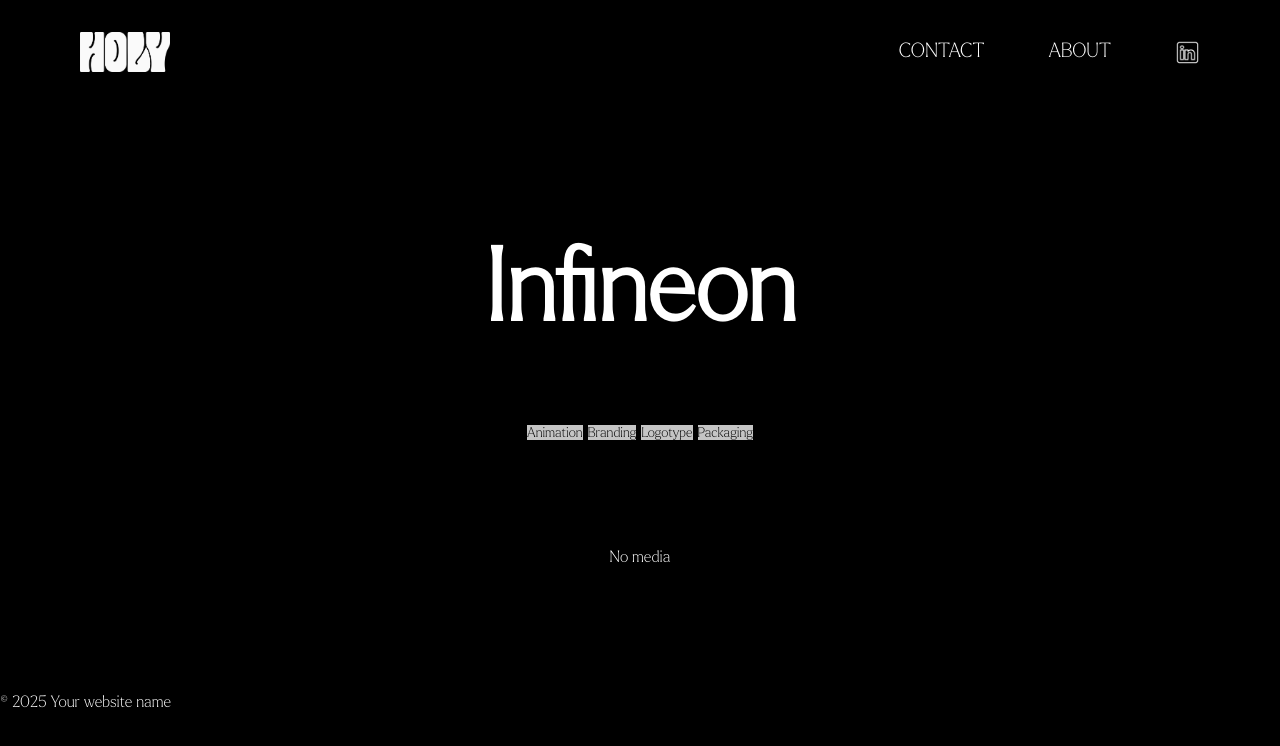
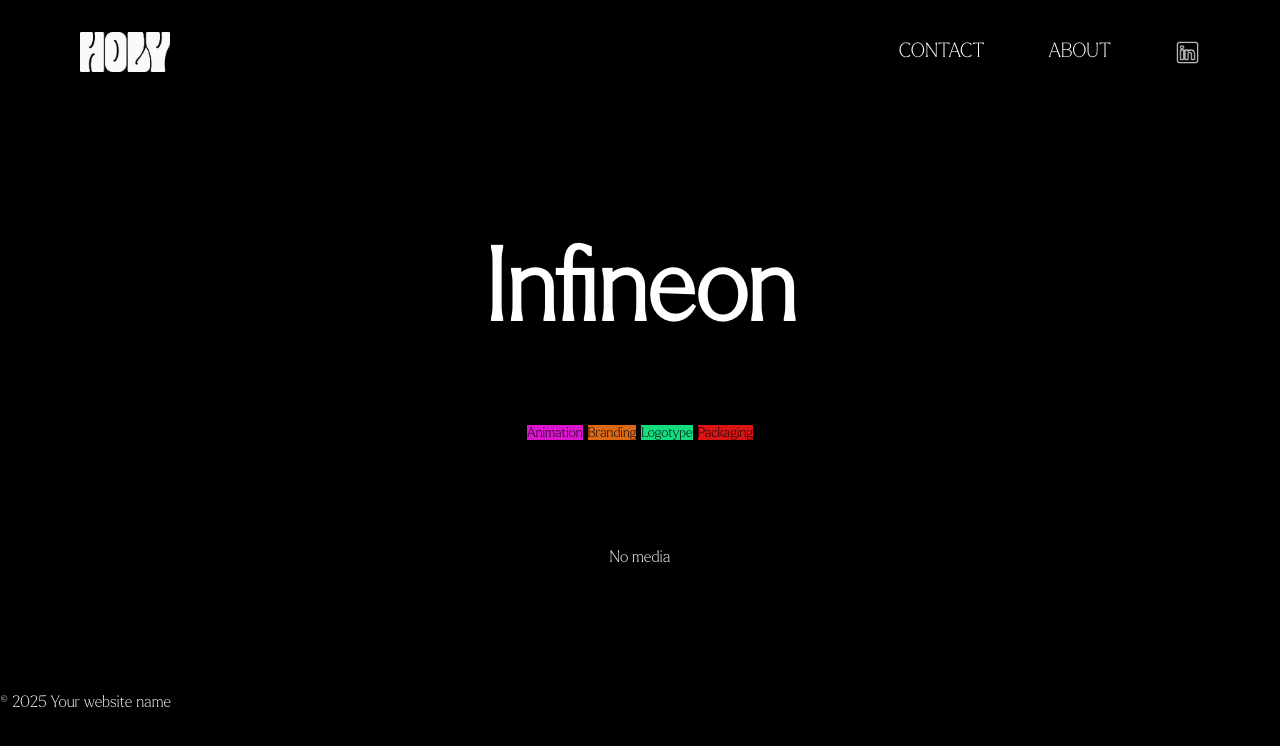
Before and after one commit to Etnim/GalleryWebsite, a React (Vite) app: page /GalleryWebsite/1 in a window 1280 px wide. Shown: the top 746 px of the page. Built offline with nearby package versions, Linux system fonts and the light colour scheme.

Commit message:
Add color to tags

```diff
--- a/src/components/DesignCard/DesignCard.module.css
+++ b/src/components/DesignCard/DesignCard.module.css
@@ -27,8 +27,51 @@
   font-size-adjust: 0.7;
   font-size: 0.6rem;
   padding: 0.1rem, 0.5rem;
-  background-color: rgba(255, 255, 255, 0.774);
   color: black;
+}
+
+.tagAnimation {
+  background-color: #db15ce;
+}
+
+.tagArt {
+  background-color: #1fdb15;
+}
+
+.tagBranding {
+  background-color: #db6815;
+}
+
+.tagInfographic {
+  background-color: #158cdb;
+}
+
+.tagLogotype {
+  background-color: #15db7f;
+}
+
+.tagPackaging {
+  background-color: #db1515;
+}
+
+.tagPhotography {
+  background-color: #dbd815;
+}
+
+.tagPrint {
+  background-color: #a0db15;
+}
+
+.tagTypography {
+  background-color: #15dbc4;
+}
+
+.tagUIUX {
+  background-color: #5e15db;
+}
+
+.tagInfographic{
+  background-color: #158cdb;
 }
 
 .card:hover {
--- a/src/components/TagList/TagList.jsx
+++ b/src/components/TagList/TagList.jsx
@@ -1,5 +1,6 @@
 import PropTypes from 'prop-types'
 import styles from "../DesignCard/DesignCard.module.css";
+import { _getTagClassName } from '../../services/projects-data-service';
 
 function TagList({ tags = ["No tags available"] }) {
     tags.sort();
@@ -7,7 +8,7 @@
     return (
         <ul className={styles.tagList}>
             {tags.map((tag, i) => (
-                <li key={`${tag}-${i}`}>{tag}</li>
+                <li key={`${tag}-${i}`} className={styles[_getTagClassName(tag)]}>{tag}</li>
             ))}
         </ul>
     );
--- a/src/services/projects-data-service.js
+++ b/src/services/projects-data-service.js
@@ -99,6 +99,29 @@
     }
 }
 
+export function _getTagClassName(tag) {
+    if (!tag) return 'tagDefault';
+
+    const allowedTags = [
+        'Animation',
+        'Art',
+        'Branding',
+        'infographic',
+        'Logotype',
+        'Packaging',
+        'Photography',
+        'Print',
+        'Typography',
+        'UIUX'
+    ];
+
+    if(allowedTags.includes(tag)) {
+        return 'tag' + tag;
+    }
+
+    return 'tagDefault';
+}
+
 export function _getMediaPath(mediaFolder, fileName) {
    const path = mediaFolder + '/' + fileName;
    return media[path] || null;
```
